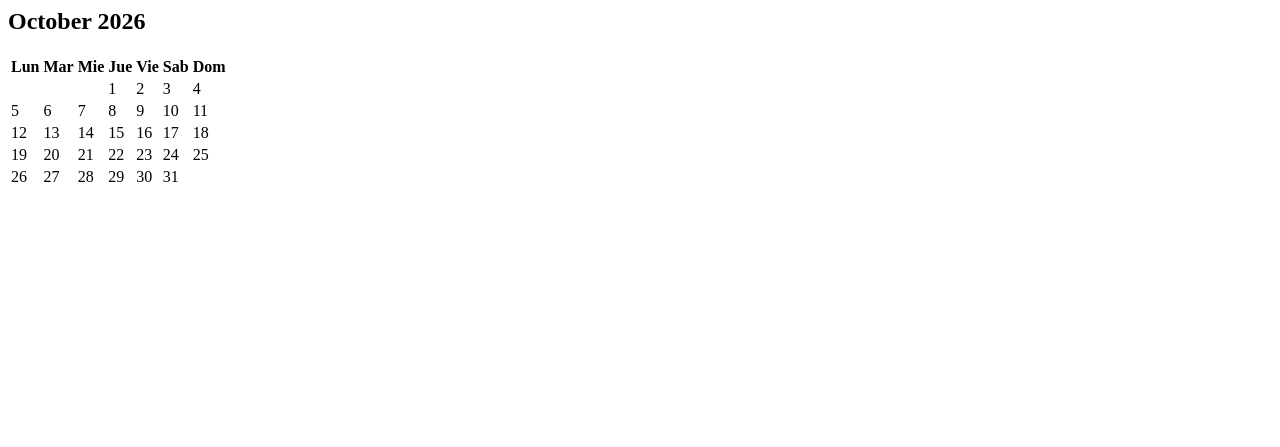
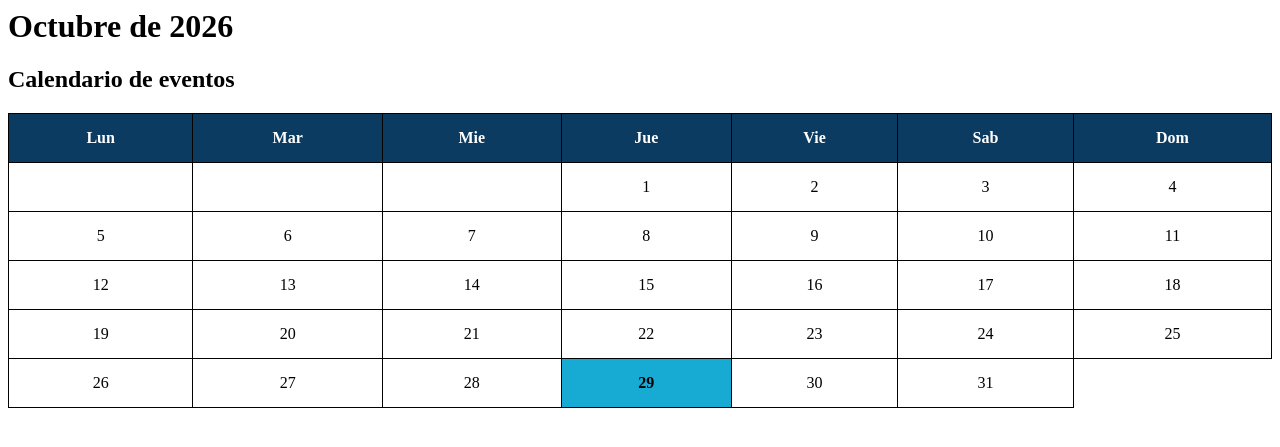
Before and after one commit to maymayrodriguez/comunicacion-institucional, a PHP site: page /calendario.php in a window 1280 px wide. Shown: the top 447 px of the page. Run offline with PHP 8.4, Linux system fonts and the light colour scheme.

Commit message:
Muestra el mes en español
Modifiqué el archivo "Calendario.php" .
Creé un arreglo/array en php que contiene los meses en español. Y para mostrarlo como yo quería puse la línea 25, siendo $months el array con los meses del año, $month el mes específico en el que estamos, y $year el año presente.

```diff
--- a/calendario.php
+++ b/calendario.php
@@ -17,17 +17,54 @@ $daysInMonth = cal_days_in_month(
 // Obtener el día de la semana en el que comienza el mes
 $firstDay = date('N', strtotime("$year-$month-01"));
 
-//Este se supone que es para mostrar el nombre del mes en español, prueben a ver qué tal funciona
-setlocale(LC_TIME, 'es_ES.UTF-8');
+//Arreglo de meses en español
+$months = [
+1=> "Enero", "Febrero", "Marzo", "Abril", "Mayo", "Junio", "Julio", "Agosto", "Septiembre", "Octubre", "Noviembre", "Diciembre"
+];
+
+echo "<h1>" . $months[$month] . " de " . $year . "</h1>";
 
 ?>
-<main>
 
-<h2>
-    <?php echo date('F Y'); ?>
-</h2>
+<!DOCTYPE html>
+<html lang="es_ES.UTF-8">
+<head>
+    <meta charset="UTF-8">
+    <title>Calendario</title>
 
-<table id="calendarioTabla">
+    <style>
+        table {
+            width: 100%;
+            border-collapse: collapse;
+            text-align: center;
+        }
+
+        th, td {
+            border: 1px solid #020202;
+            padding: 15px;
+        }
+
+        th {
+            background-color: #0B3B60;
+            color: white;
+        }
+
+        td {
+            height: 35px;
+        }
+
+        .today {
+            background-color: #17AAD2;
+            font-weight: bold;
+        }
+    </style>
+
+</head>
+<body>
+
+<h2> Calendario de eventos</h2>
+
+<table>
     <tr>
         <th>Lun</th>
         <th>Mar</th>
@@ -60,4 +97,5 @@ setlocale(LC_TIME, 'es_ES.UTF-8');
     </tr>
 </table>
 
-</main>
+</body>
+</html>
```
